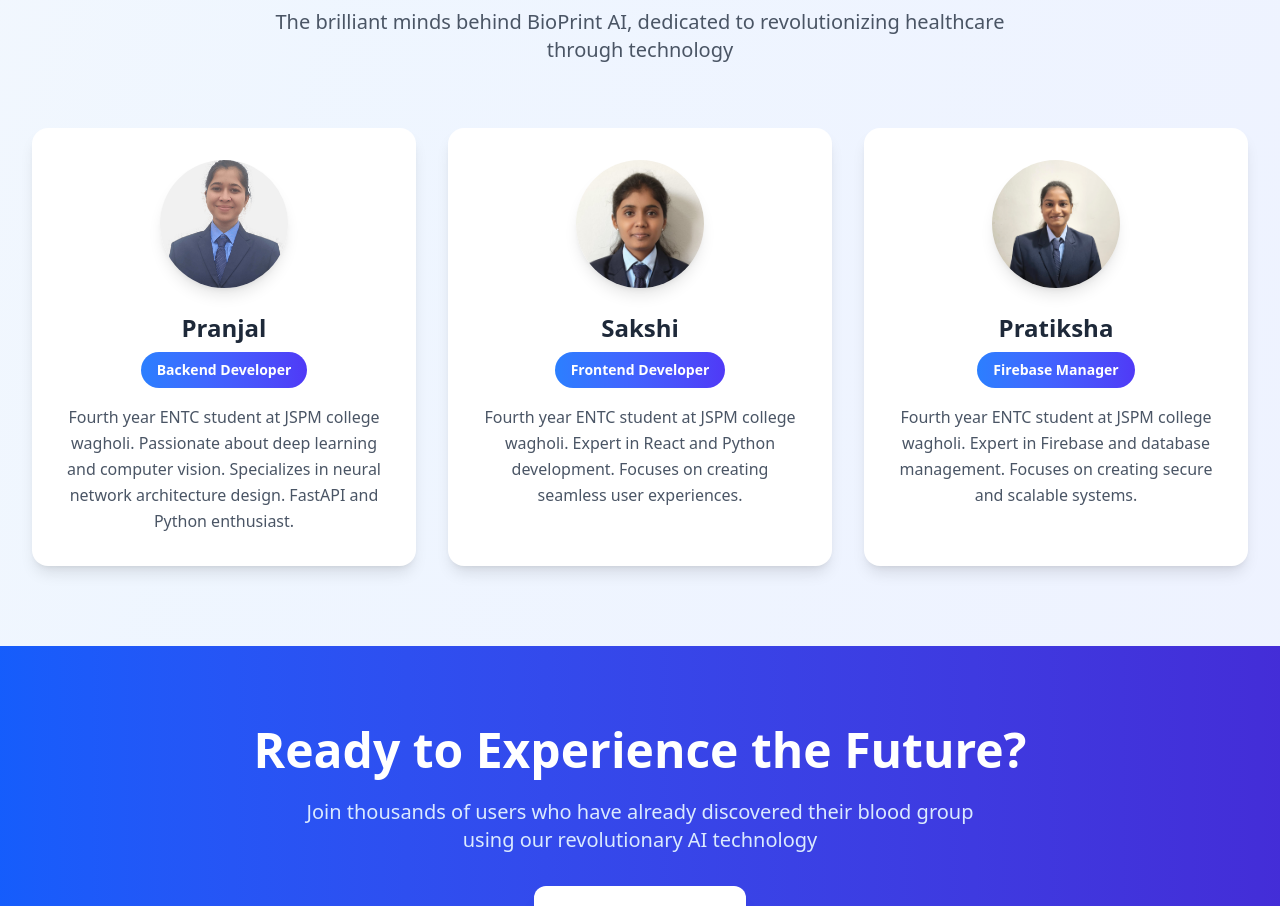
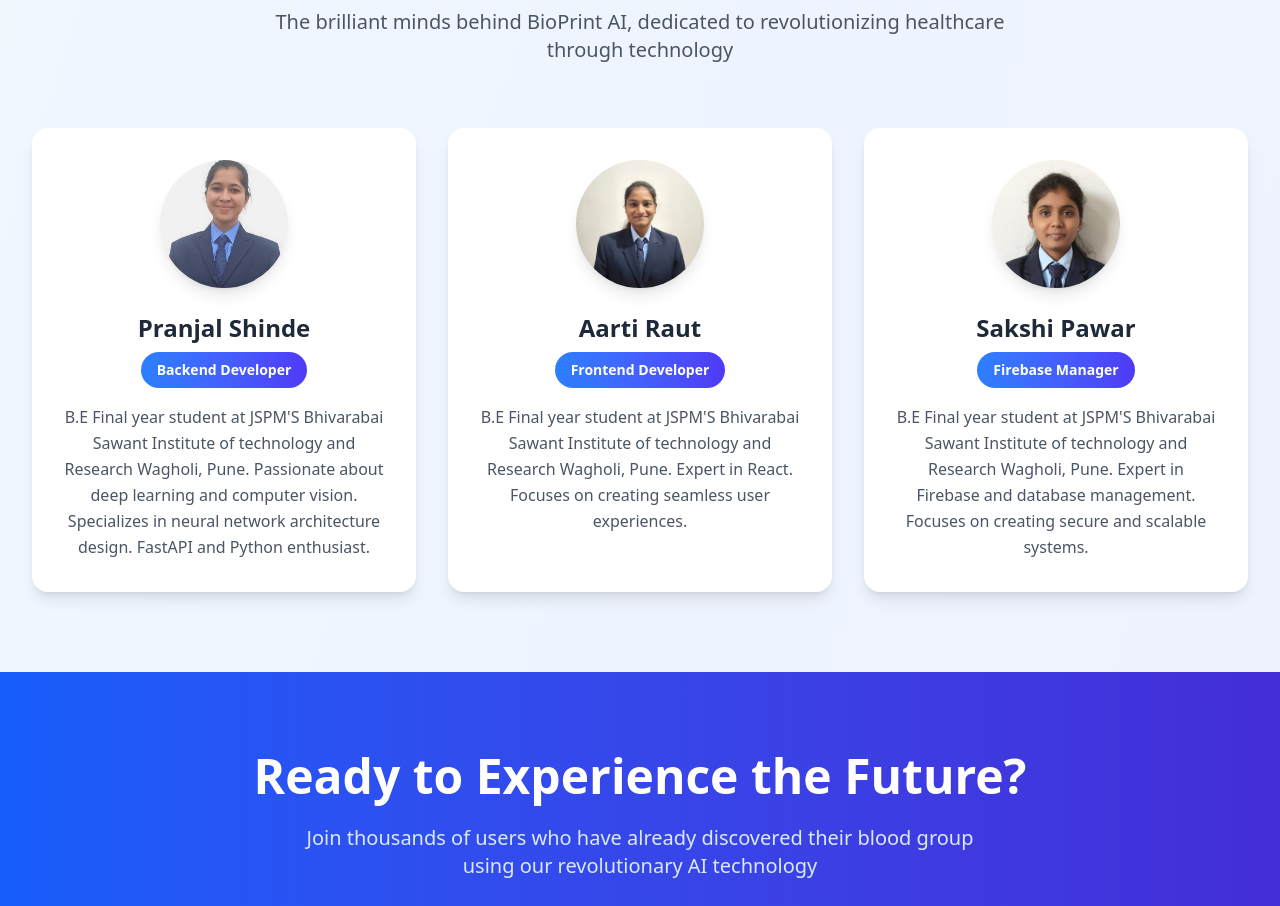
Before and after one commit to Dinesh99673/BioPrint-AI, a React (Vite) app: page /about in a window 1280 px wide. Shown: the part 2866-3772 px from the top of the page. Built offline with nearby package versions, Linux system fonts and the light colour scheme; no server answers.

Commit message:
developer section addedd

```diff
--- a/src/pages/About.jsx
+++ b/src/pages/About.jsx
@@ -303,22 +303,22 @@
           <div className="grid grid-cols-1 md:grid-cols-3 gap-8">
             {[
               {
-                name: "Pranjal",
+                name: "Pranjal Shinde",
                 role: "Backend Developer",
-                about: "Fourth year ENTC student at JSPM college wagholi. Passionate about deep learning and computer vision. Specializes in neural network architecture design. FastAPI and Python enthusiast.",
+                about: "B.E Final year student at JSPM'S Bhivarabai Sawant Institute of technology and Research Wagholi, Pune. Passionate about deep learning and computer vision. Specializes in neural network architecture design. FastAPI and Python enthusiast.",
                 image: pranjal
               },
               {
-                name: "Sakshi",
+                name: "Aarti Raut",
                 role: "Frontend Developer",
-                about: "Fourth year ENTC student at JSPM college wagholi. Expert in React and Python development. Focuses on creating seamless user experiences.",
-                image: sakshi
+                about: "B.E Final year student at JSPM'S Bhivarabai Sawant Institute of technology and Research Wagholi, Pune. Expert in React. Focuses on creating seamless user experiences.",
+                image: pratiksha
               },
               {
-                name: "Pratiksha",
+                name: "Sakshi Pawar",
                 role: "Firebase Manager",
-                about: "Fourth year ENTC student at JSPM college wagholi. Expert in Firebase and database management. Focuses on creating secure and scalable systems.",
-                image: pratiksha
+                about: "B.E Final year student at JSPM'S Bhivarabai Sawant Institute of technology and Research Wagholi, Pune. Expert in Firebase and database management. Focuses on creating secure and scalable systems.",
+                image: sakshi
               }
             ].map((developer, index) => (
               <motion.div
```
Also changed, not shown: diagram.txt.
